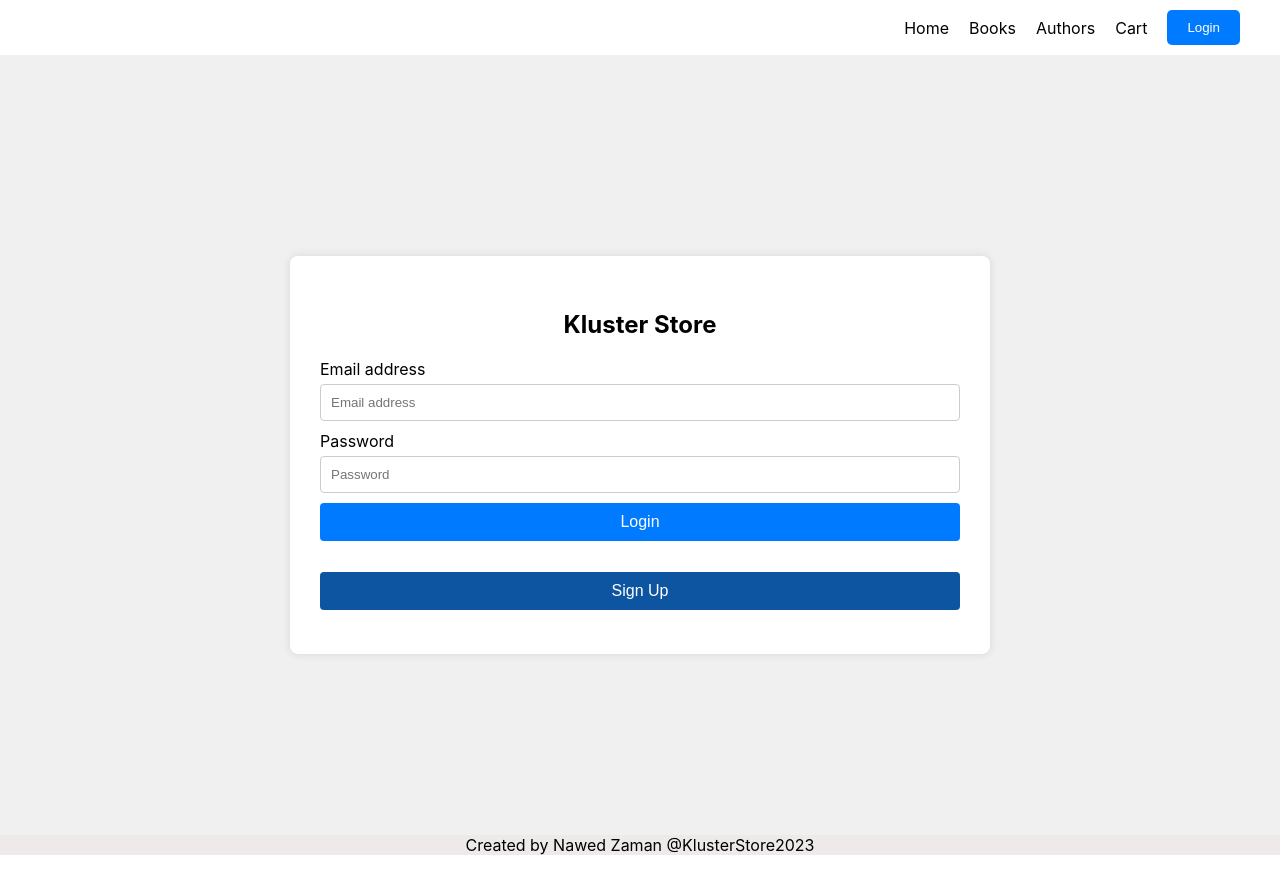
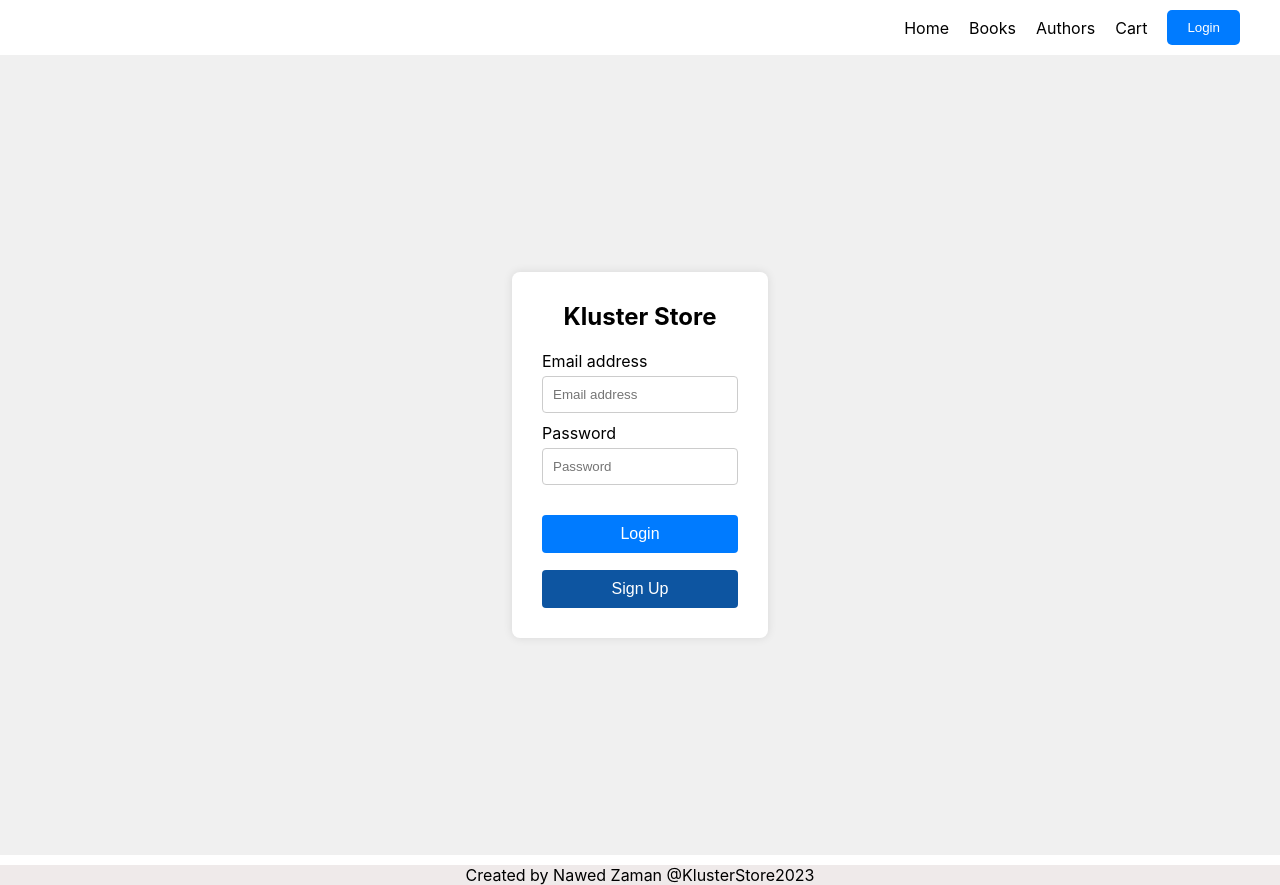
Before and after one commit to nawedzaman/KlusterStore, a React (Create React App) app: page /login in a window 1280 px wide. Before the commit the page ends 855 px from the top, so only its background shows below. Built offline with nearby package versions, Linux system fonts and the light colour scheme; no server answers; the HTML template or start-up script is replaced by a standard one.

Commit message:
fix minor styles

```diff
--- a/src/auth/auth.css
+++ b/src/auth/auth.css
@@ -16,7 +16,7 @@ section {
   border-radius: 8px;
   box-shadow: 0 0 10px rgba(0, 0, 0, 0.1);
   max-width: 300px;
-  width: 100%;
+  width:20%;
 }
 
 .left-content p {
@@ -51,6 +51,7 @@ button.login {
   color: #fff;
   font-size: 16px;
   cursor: pointer;
+  margin-top: 20px;
 }
 button.signup {
   width: 100%;
--- a/src/components/Author.css
+++ b/src/components/Author.css
@@ -95,6 +95,7 @@
   border: none;
   cursor: pointer;
   font-size: 70px;
+  color: #fff;
 }
 
 .close-button:focus {
--- a/src/components/Book.css
+++ b/src/components/Book.css
@@ -201,6 +201,7 @@
 .cart-items {
   width: 70%;
   padding: 30px;
+  height: 100vh;
 }
 
 .cart-items h2 {
--- a/src/components/Footer.css
+++ b/src/components/Footer.css
@@ -1,5 +1,4 @@
 .footer {
-    position: absolute;
     left: 0;
     bottom: 0;
     width: 100%;
--- a/src/index.css
+++ b/src/index.css
@@ -1,4 +1,8 @@
-html{
+*{
+	margin:0;
+	padding:0;
+	box-sizing: border-box;
+}html{
   height: 100%;
   box-sizing: border-box;
 }
```
